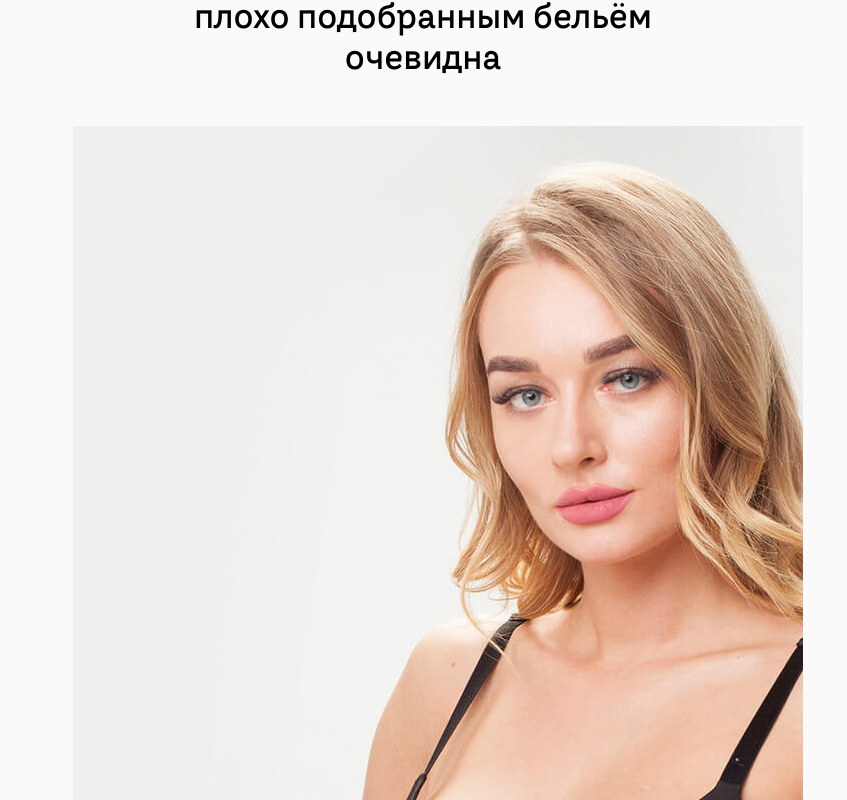
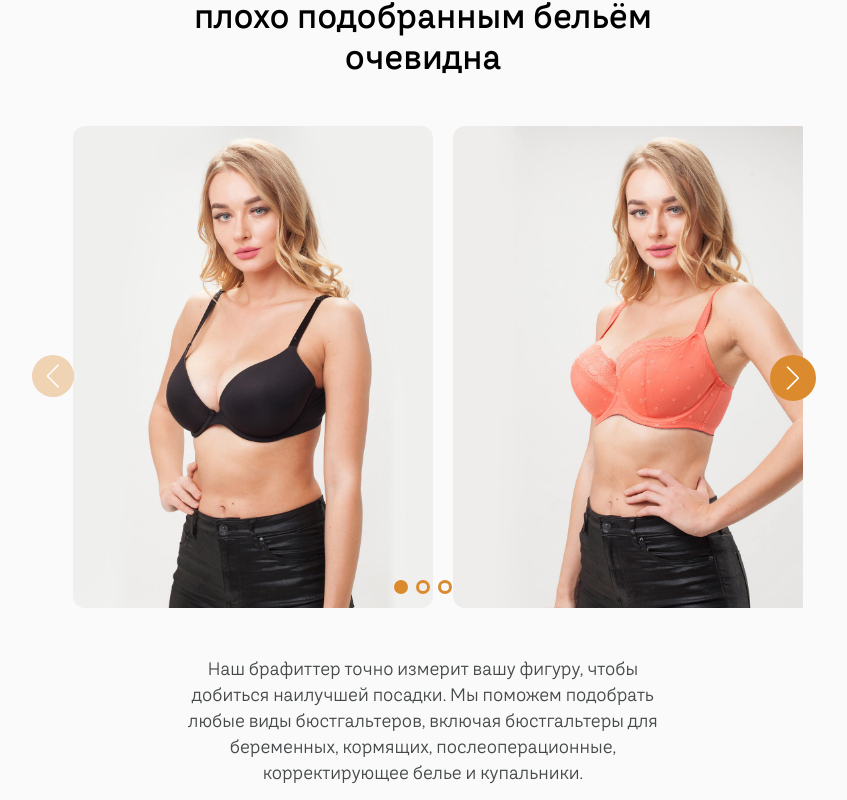
Before and after one commit to khizrim/brafitt-lp, a React (Create React App) app: page /#/ in a window 1280 px wide. Shown: the part 1400-2200 px from the top of the page, without its empty margins (217-1064 px from the left). Built offline with nearby package versions, Linux system fonts and the light colour scheme.

Commit message:
feat: slider buttons on desktop

```diff
--- a/src/components/Slider/Slider.css
+++ b/src/components/Slider/Slider.css
@@ -11,16 +11,58 @@
 
 .slide__image {
   margin: 0 10px;
+  max-width: 50%;
+  border-radius: 12px;
+}
+
+.swiper-container {
+  overflow: visible;
 }
 
 .swiper-pagination-bullet {
   border: 3px solid #db8b2d;
   background: none;
   opacity: 1;
+  cursor: pointer;
 }
 
 .swiper-pagination-bullet-active {
   background: #db8b2d;
+}
+
+.swiper-button-prev {
+  right: auto;
+  left: 10px;
+  width: 42px;
+  height: 42px;
+  border-radius: 50%;
+  background: #db8b2d;
+  transition: scale .5s ease-in;
+  transform: translateX(-50%);
+
+  --swiper-navigation-size: 24px;
+  --swiper-navigation-color: #fff;
+}
+
+.swiper-button-prev:hover {
+  transform: scale(120%) translateX(-40%);
+}
+
+.swiper-button-next {
+  width: 42px;
+  height: 42px;
+  border: 2px solid #db8b2d;
+  border-radius: 50%;
+  background: #db8b2d;
+  transition: scale .5s ease-in;
+  transform: translateX(50%);
+
+  --swiper-navigation-size: 24px;
+  --swiper-navigation-color: #fff;
+}
+
+.swiper-button-next:hover {
+  transform: scale(120%) translateX(40%);
 }
 
 @media screen and (max-width: 679px) {
@@ -45,5 +87,10 @@
 
   .slide__image {
     margin: 10px 0;
+    max-width: none;
+  }
+
+  .swiper-pagination {
+    transform: translateY(150%);
   }
 }
--- a/src/components/Slider/Slider.js
+++ b/src/components/Slider/Slider.js
@@ -1,21 +1,26 @@
 import React from 'react';
 import { Swiper, SwiperSlide } from 'swiper/react';
 
-import SwiperCore, { Pagination, Mousewheel, Keyboard } from 'swiper';
+import SwiperCore, { Navigation, Pagination, Mousewheel, Keyboard } from 'swiper';
 
 import 'swiper/swiper-bundle.css';
 import './Slider.css';
 
-import before from '../../images/before-1.jpg';
-import after from '../../images/after-1.png';
+import before1 from '../../images/before-1.jpg';
+import after1 from '../../images/after-1.jpg';
+import before2 from '../../images/before-2.jpg';
+import after2 from '../../images/after-2.jpg';
+import before3 from '../../images/before-3.jpg';
+import after3 from '../../images/after-3.jpg';
 
-SwiperCore.use([Pagination, Mousewheel, Keyboard]);
+SwiperCore.use([Navigation, Pagination, Mousewheel, Keyboard]);
 
 export default function Slider() {
   return (
     <>
       <Swiper
         cssMode
+        navigation
         pagination
         mousewheel
         keyboard
@@ -25,20 +30,20 @@
       >
         <SwiperSlide>
           <div className="slide">
-            <img className="slide__image" src={before} alt="До" />
-            <img className="slide__image" src={after} alt="После" />
+            <img className="slide__image" src={before1} alt="До" />
+            <img className="slide__image" src={after1} alt="После" />
           </div>
         </SwiperSlide>
         <SwiperSlide>
           <div className="slide">
-            <img className="slide__image" src={before} alt="До" />
-            <img className="slide__image" src={after} alt="После" />
+            <img className="slide__image" src={before2} alt="До" />
+            <img className="slide__image" src={after2} alt="После" />
           </div>
         </SwiperSlide>
         <SwiperSlide>
           <div className="slide">
-            <img className="slide__image" src={before} alt="До" />
-            <img className="slide__image" src={after} alt="После" />
+            <img className="slide__image" src={before3} alt="До" />
+            <img className="slide__image" src={after3} alt="После" />
           </div>
         </SwiperSlide>
       </Swiper>
```
